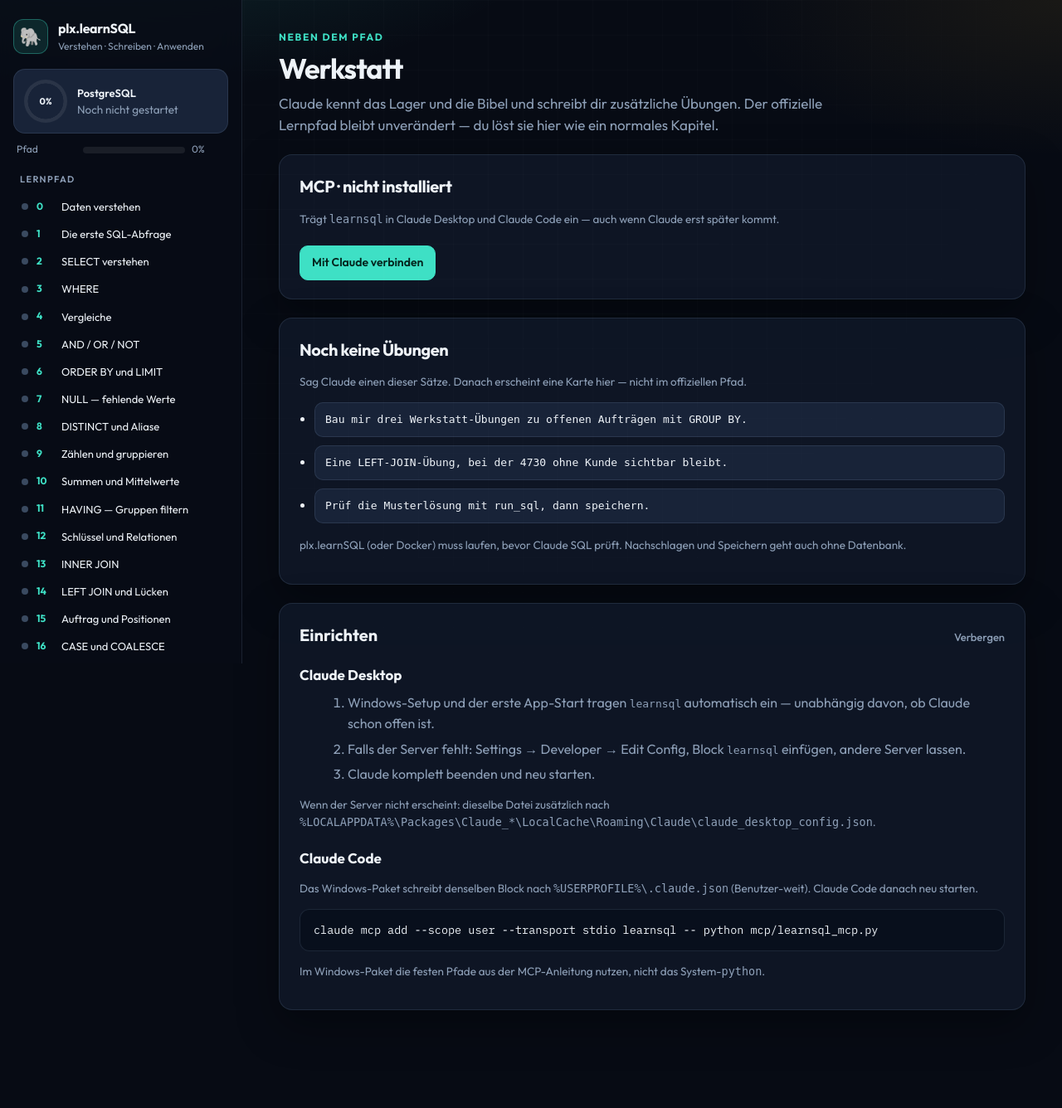
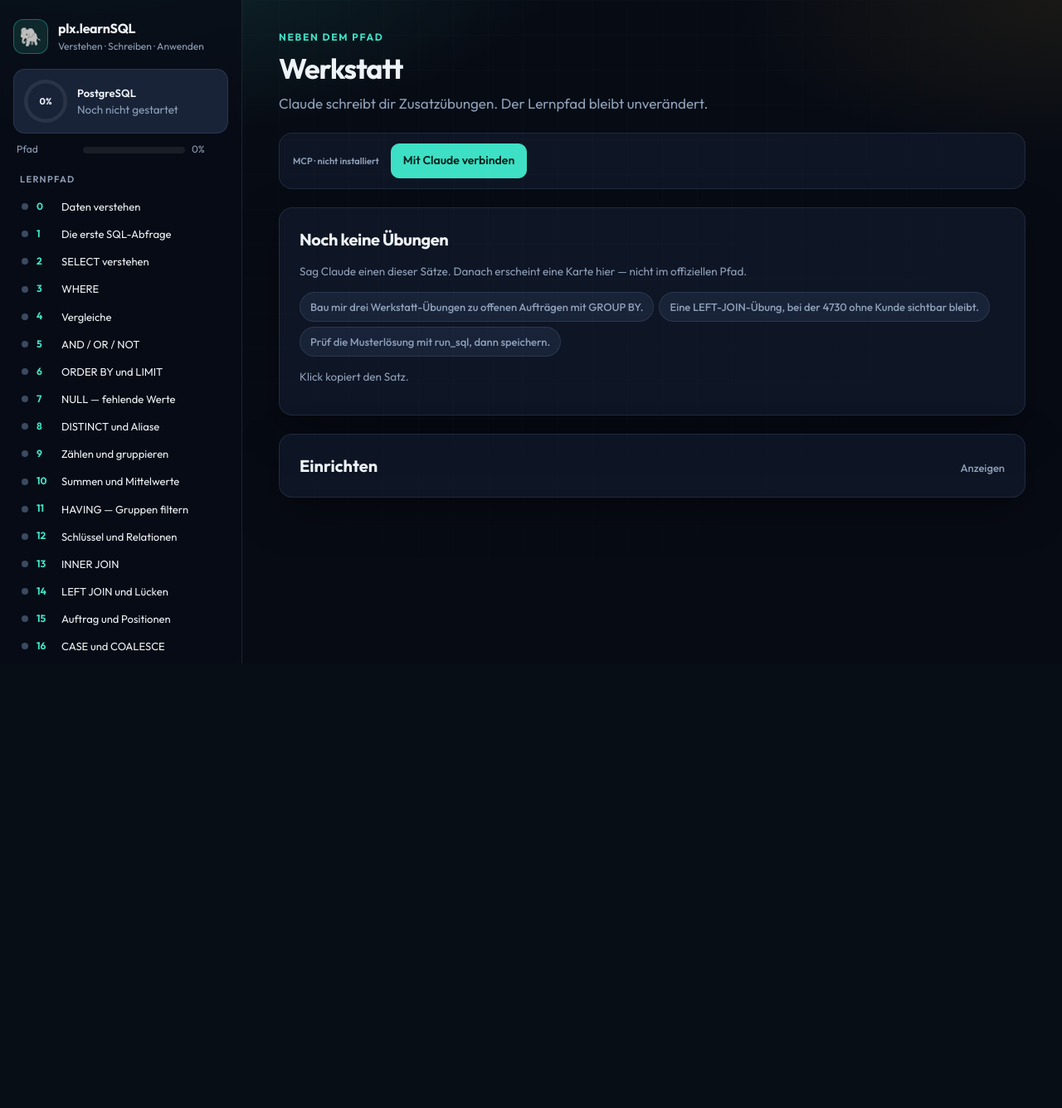
Before and after one commit to Roxeraf/Postgre-SQL-Learning-, a Flask app: page /werkstatt in a window 1280 px wide. Shown: the whole page at 83% size. After the commit the page ends 800 px from the top, so only its background shows below. Run offline with Flask 3, Linux system fonts and the light colour scheme; parts of the project's set-up code (start-up, migrations or seed data) failed here and were passed over; some libraries are stand-ins or nearby versions.

Commit message:
Tighten the Werkstatt listing to match the learning path
Replace stacked cards with a slim MCP bar, path-style exercise
cards, and copy-to-clipboard prompt chips. Setup stays collapsed
and hidden once Claude is connected.

Co-authored-by: Roxeraf <Roxeraf@users.noreply.github.com>

```diff
--- a/app/static/css/style.css
+++ b/app/static/css/style.css
@@ -1223,10 +1223,36 @@ kbd { color: var(--text); font-size: 11px; }
 .mcp-steps { margin: 0 0 12px 18px; color: var(--muted); }
 .mcp-steps li { margin-bottom: 6px; }
 .mcp-status { padding: 10px 12px; border-radius: 10px; background: var(--accent-dim); margin: 0 0 16px; }
-.mcp-connect { margin-bottom: 22px; }
-.mcp-connect .btn { margin-top: 8px; }
-.mcp-connect-msg { margin-top: 10px; color: var(--fail); }
+.mcp-bar {
+  display: flex;
+  flex-wrap: wrap;
+  align-items: center;
+  gap: 10px 14px;
+  margin-bottom: 22px;
+  padding: 12px 16px;
+  border: 1px solid var(--border);
+  border-radius: var(--radius);
+  background: var(--panel);
+}
+.mcp-bar .btn { margin: 0; }
+.mcp-bar-hint { width: 100%; margin: 0; }
+.mcp-connect-msg { width: 100%; margin: 0; color: var(--fail); }
 .mcp-status-ready { margin: 0; }
+.werkstatt-prompts { margin-bottom: 22px; }
+.werkstatt-prompt-chips { margin: 0; }
+.werkstatt-prompt-chips .section-chip {
+  font-size: 13px;
+  padding: 8px 12px;
+  text-align: left;
+  white-space: normal;
+  line-height: 1.4;
+  max-width: 100%;
+}
+.werkstatt-prompt-chips .section-chip.is-copied {
+  color: var(--ok);
+  border-color: transparent;
+  background: var(--ok-dim);
+}
 details.mcp-setup > summary {
   cursor: pointer;
   font-weight: 650;
--- a/app/static/js/app.js
+++ b/app/static/js/app.js
@@ -560,6 +560,38 @@ async function postJson(url, body, timeoutMs = 15000) {
   } finally {
     clearTimeout(timer);
   }
+}
+
+function initPromptChips() {
+  document.querySelectorAll(".js-prompt-chip").forEach((btn) => {
+    btn.addEventListener("click", async () => {
+      const text = btn.getAttribute("data-prompt") || btn.textContent.trim();
+      try {
+        if (navigator.clipboard && navigator.clipboard.writeText) {
+          await navigator.clipboard.writeText(text);
+        } else {
+          throw new Error("clipboard");
+        }
+      } catch {
+        const hold = document.createElement("textarea");
+        hold.value = text;
+        hold.setAttribute("readonly", "");
+        hold.style.position = "fixed";
+        hold.style.left = "-9999px";
+        document.body.appendChild(hold);
+        hold.select();
+        document.execCommand("copy");
+        hold.remove();
+      }
+      const label = btn.textContent;
+      btn.classList.add("is-copied", "active");
+      btn.textContent = "Kopiert";
+      window.setTimeout(() => {
+        btn.classList.remove("is-copied", "active");
+        btn.textContent = label;
+      }, 1200);
+    });
+  });
 }
 
 function initMcpConnect() {
@@ -1425,6 +1457,7 @@ initCards();
 initWissen();
 initResetDb();
 initMcpConnect();
+initPromptChips();
 initDashboard();
 refreshChrome();
 
--- a/app/templates/base.html
+++ b/app/templates/base.html
@@ -7,7 +7,7 @@
 <link rel="preconnect" href="https://fonts.googleapis.com">
 <link rel="preconnect" href="https://fonts.gstatic.com" crossorigin>
 <link href="https://fonts.googleapis.com/css2?family=IBM+Plex+Mono:wght@400;500;600&family=Outfit:wght@400;500;600;700&display=swap" rel="stylesheet">
-<link rel="stylesheet" href="/static/css/style.css?v=23">
+<link rel="stylesheet" href="/static/css/style.css?v=24">
 <script src="/static/js/vendor/marked.min.js?v=1"></script>
 </head>
 <body>
@@ -83,7 +83,7 @@
   <div class="schema-list" id="schema-list"></div>
 </aside>
 
-<script src="/static/js/app.js?v=21"></script>
+<script src="/static/js/app.js?v=22"></script>
 {% block page_scripts %}{% endblock %}
 </body>
 </html>
--- a/app/templates/werkstatt.html
+++ b/app/templates/werkstatt.html
@@ -2,26 +2,28 @@
 {% block title %}Werkstatt — plx.learnSQL{% endblock %}
 {% block content %}
 {% set mcp_ready = mcp_status and mcp_status.installed %}
+{% set claude_prompts = [
+  "Bau mir drei Werkstatt-Übungen zu offenen Aufträgen mit GROUP BY.",
+  "Eine LEFT-JOIN-Übung, bei der 4730 ohne Kunde sichtbar bleibt.",
+  "Prüf die Musterlösung mit run_sql, dann speichern.",
+] %}
 <header class="page-header">
   <p class="eyebrow">Neben dem Pfad</p>
   <h1>Werkstatt</h1>
-  <p class="lede">Claude kennt das Lager und die Bibel und schreibt dir zusätzliche Übungen. Der offizielle Lernpfad bleibt unverändert — du löst sie hier wie ein normales Kapitel.</p>
+  <p class="lede">Claude schreibt dir Zusatzübungen. Der Lernpfad bleibt unverändert.</p>
 </header>
 
-<section class="card mcp-connect" id="mcp-connect">
+<section class="mcp-bar" id="mcp-connect">
   {% if mcp_ready %}
-  <p class="mcp-status mcp-status-ready">
-    MCP · verbunden mit Claude{% if mcp_status.clients %} ({{ mcp_status.clients|join(", ") }}){% endif %}
-  </p>
+  <span class="mcp-nav-status is-on">MCP · verbunden mit Claude{% if mcp_status.clients %} ({{ mcp_status.clients|join(", ") }}){% endif %}</span>
+  {% else %}
+  <span class="mcp-nav-status is-off">MCP · nicht installiert</span>
+  <button class="btn btn-primary" type="button" id="mcp-connect-btn">Mit Claude verbinden</button>
+  {% endif %}
   {% if request.args.get("verbunden") %}
-  <p class="muted"><strong>Claude einmal komplett beenden</strong> (auch das Symbol unten rechts) und neu starten.</p>
+  <p class="muted mcp-bar-hint"><strong>Claude einmal komplett beenden</strong> (auch das Symbol unten rechts) und neu starten.</p>
   {% endif %}
-  {% else %}
-  <h2>MCP · nicht installiert</h2>
-  <p class="muted">Trägt <code>learnsql</code> in Claude Desktop und Claude Code ein — auch wenn Claude erst später kommt.</p>
-  <button class="btn btn-primary" type="button" id="mcp-connect-btn">Mit Claude verbinden</button>
-  <p class="muted mcp-connect-msg" id="mcp-connect-msg" hidden></p>
-  {% endif %}
+  <p class="mcp-connect-msg" id="mcp-connect-msg" hidden></p>
 </section>
 
 {% if practices %}
@@ -30,42 +32,50 @@
     <h2>Deine Übungen</h2>
     <p class="muted">{{ practices|length }} {% if practices|length == 1 %}Übung{% else %}Übungen{% endif %} · wie ein normales Kapitel lösen</p>
   </div>
-  <div class="wissen-grid">
+  <div class="path path-academy">
     {% for p in practices %}
-    <a class="wissen-card" href="/werkstatt/{{ p.id }}">
-      <p class="wissen-kicker">Werkstatt · {{ p.steps|length }} Schritte</p>
+    <a class="path-card" href="/werkstatt/{{ p.id }}">
+      <div class="path-top">
+        <span class="path-letter">W</span>
+        <span class="path-mins">{{ p.minutes }} Min</span>
+      </div>
       <h3>{{ p.title }}</h3>
-      <p class="muted">{{ p.goal }}</p>
+      <p class="path-goals">{{ p.goal }}</p>
+      <div class="path-meta">
+        <span>{{ p.steps|length }} Schritte</span>
+        {% if p.concepts %}<span>{{ p.concepts[0] }}</span>{% endif %}
+      </div>
     </a>
     {% endfor %}
   </div>
 </section>
 
-<section class="card werkstatt-prompts">
-  <h2>Weitere anlegen</h2>
-  <p class="muted">Sag Claude einen dieser Sätze. Danach erscheint eine weitere Karte hier.</p>
-  <ul class="prompt-list">
-    <li><code>Bau mir drei Werkstatt-Übungen zu offenen Aufträgen mit GROUP BY.</code></li>
-    <li><code>Eine LEFT-JOIN-Übung, bei der 4730 ohne Kunde sichtbar bleibt.</code></li>
-    <li><code>Prüf die Musterlösung mit run_sql, dann speichern.</code></li>
-  </ul>
-  <p class="muted">plx.learnSQL (oder Docker) muss laufen, bevor Claude SQL prüft. Nachschlagen und Speichern geht auch ohne Datenbank.</p>
+<section class="werkstatt-prompts">
+  <div class="section-head">
+    <h2>Weitere anlegen</h2>
+    <p class="muted">Klick kopiert den Satz für Claude.</p>
+  </div>
+  <div class="chip-row werkstatt-prompt-chips">
+    {% for text in claude_prompts %}
+    <button type="button" class="section-chip js-prompt-chip" data-prompt="{{ text }}">{{ text }}</button>
+    {% endfor %}
+  </div>
 </section>
 {% else %}
 <section class="card werkstatt-empty">
   <h2>Noch keine Übungen</h2>
   <p class="muted">Sag Claude einen dieser Sätze. Danach erscheint eine Karte hier — nicht im offiziellen Pfad.</p>
-  <ul class="prompt-list">
-    <li><code>Bau mir drei Werkstatt-Übungen zu offenen Aufträgen mit GROUP BY.</code></li>
-    <li><code>Eine LEFT-JOIN-Übung, bei der 4730 ohne Kunde sichtbar bleibt.</code></li>
-    <li><code>Prüf die Musterlösung mit run_sql, dann speichern.</code></li>
-  </ul>
-  <p class="muted">plx.learnSQL (oder Docker) muss laufen, bevor Claude SQL prüft. Nachschlagen und Speichern geht auch ohne Datenbank.</p>
+  <div class="chip-row werkstatt-prompt-chips">
+    {% for text in claude_prompts %}
+    <button type="button" class="section-chip js-prompt-chip" data-prompt="{{ text }}">{{ text }}</button>
+    {% endfor %}
+  </div>
+  <p class="muted">Klick kopiert den Satz.</p>
 </section>
 {% endif %}
 
 {% if not mcp_ready %}
-<details class="card mcp-help mcp-setup"{% if not practices %} open{% endif %}>
+<details class="card mcp-help mcp-setup">
   <summary>Einrichten</summary>
   <div class="mcp-setup-body">
     <h3>Claude Desktop</h3>
```
Also changed, not shown: app/tests/test_learning.py (+8 -1 lines).
